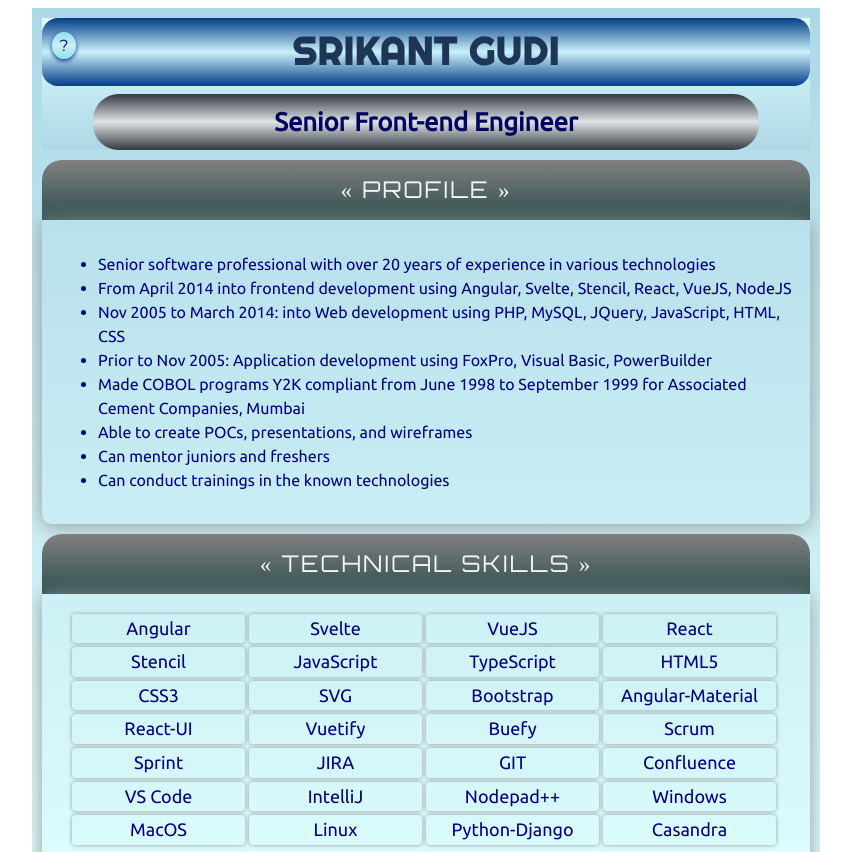
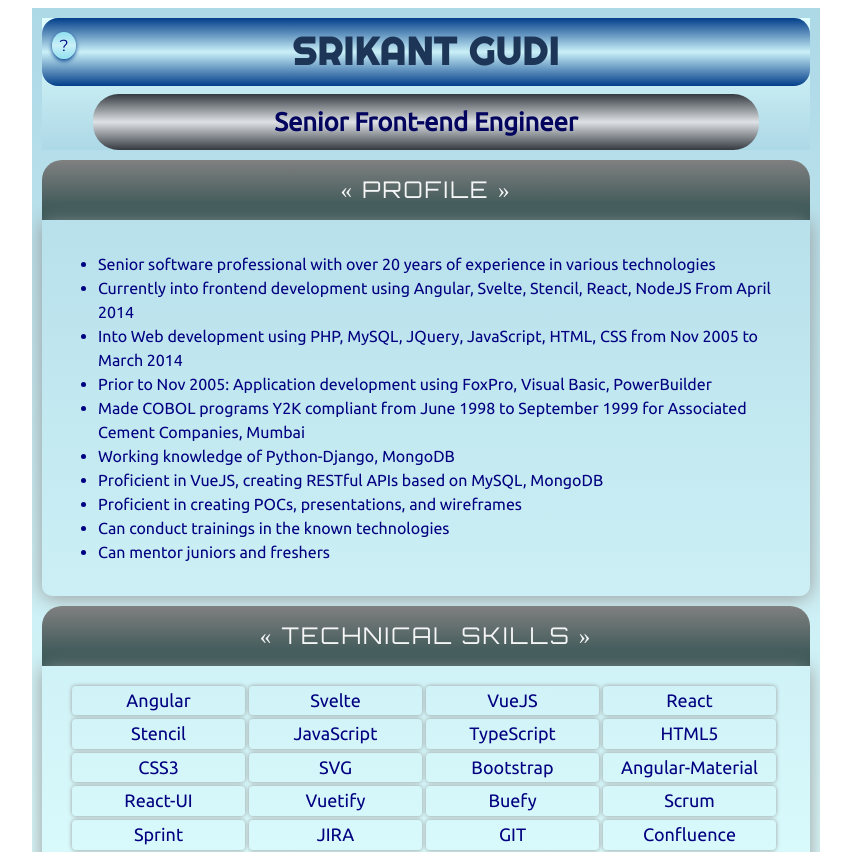
Before and after one commit to srikantgudi/srikantgudi.github.io, a Svelte app: page / in a window 1280 px wide. Shown: the top 852 px of the page, without its empty margins (214-1065 px from the left). Built offline with nearby package versions, Linux system fonts and the light colour scheme; a web font is replaced by a local one.

Commit message:
Update data.js

```diff
--- a/src/data/data.js
+++ b/src/data/data.js
@@ -1,13 +1,15 @@
 export const data = {
 	profile: [
 		"Senior software professional with over 20 years of experience in various technologies",
-		"From April 2014 into frontend development using Angular, Svelte, Stencil, React, VueJS, NodeJS",
-		"Nov 2005 to March 2014: into Web development using PHP, MySQL, JQuery, JavaScript, HTML, CSS",
+		"Currently into frontend development using Angular, Svelte, Stencil, React, NodeJS From April 2014",
+		"Into Web development using PHP, MySQL, JQuery, JavaScript, HTML, CSS from Nov 2005 to March 2014",
 		"Prior to Nov 2005: Application development using FoxPro, Visual Basic, PowerBuilder",
 		"Made COBOL programs Y2K compliant from June 1998 to September 1999 for Associated Cement Companies, Mumbai",
-		"Able to create POCs, presentations, and wireframes",
-		"Can mentor juniors and freshers",
-		"Can conduct trainings in the known technologies"
+		"Working knowledge of Python-Django, MongoDB",
+		"Proficient in VueJS, creating RESTful APIs based on MySQL, MongoDB",
+		"Proficient in creating POCs, presentations, and wireframes",
+		"Can conduct trainings in the known technologies",
+		"Can mentor juniors and freshers"
 	],
 	academic: [
 		"Master in Computer Management",
```
